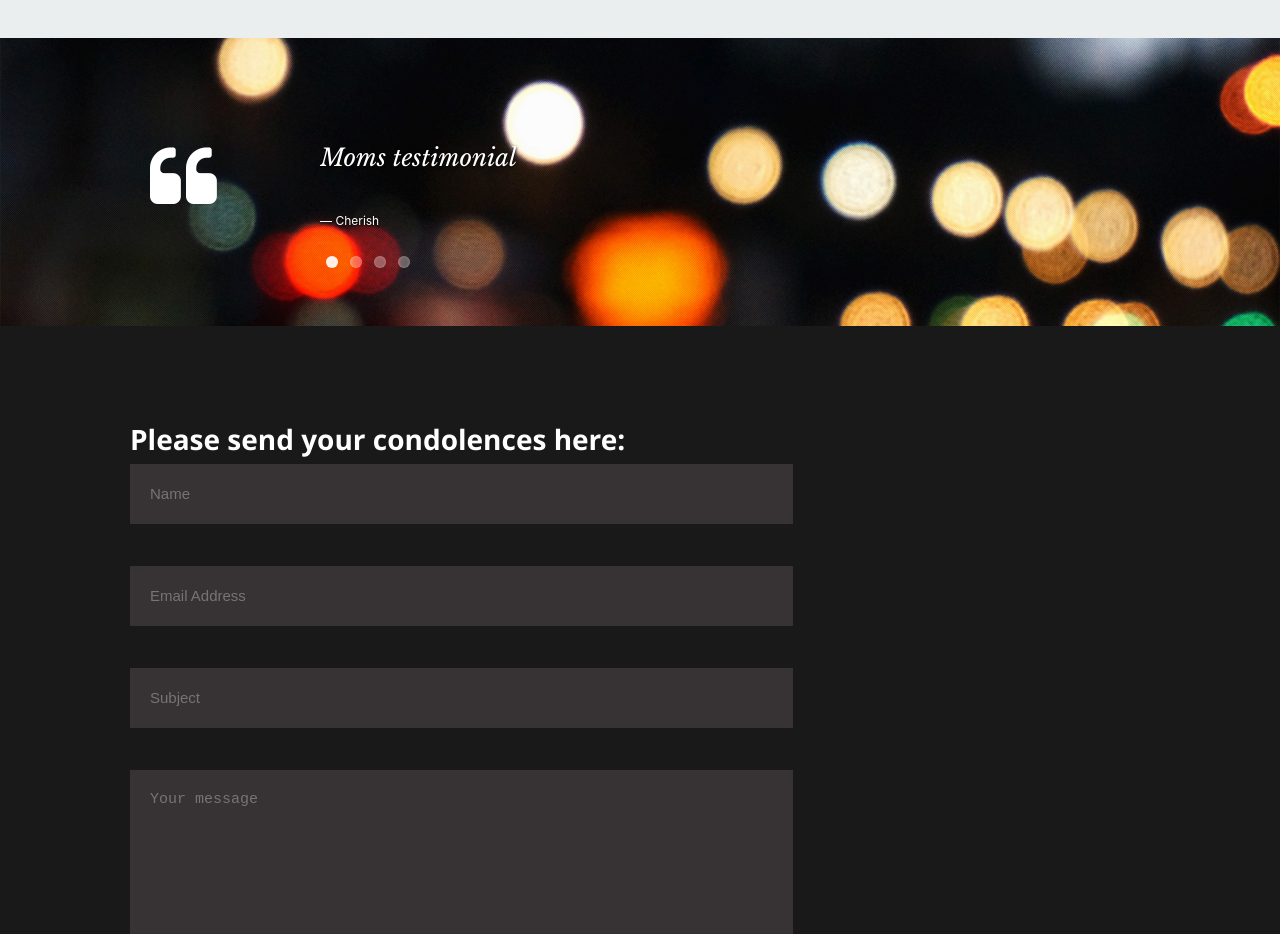
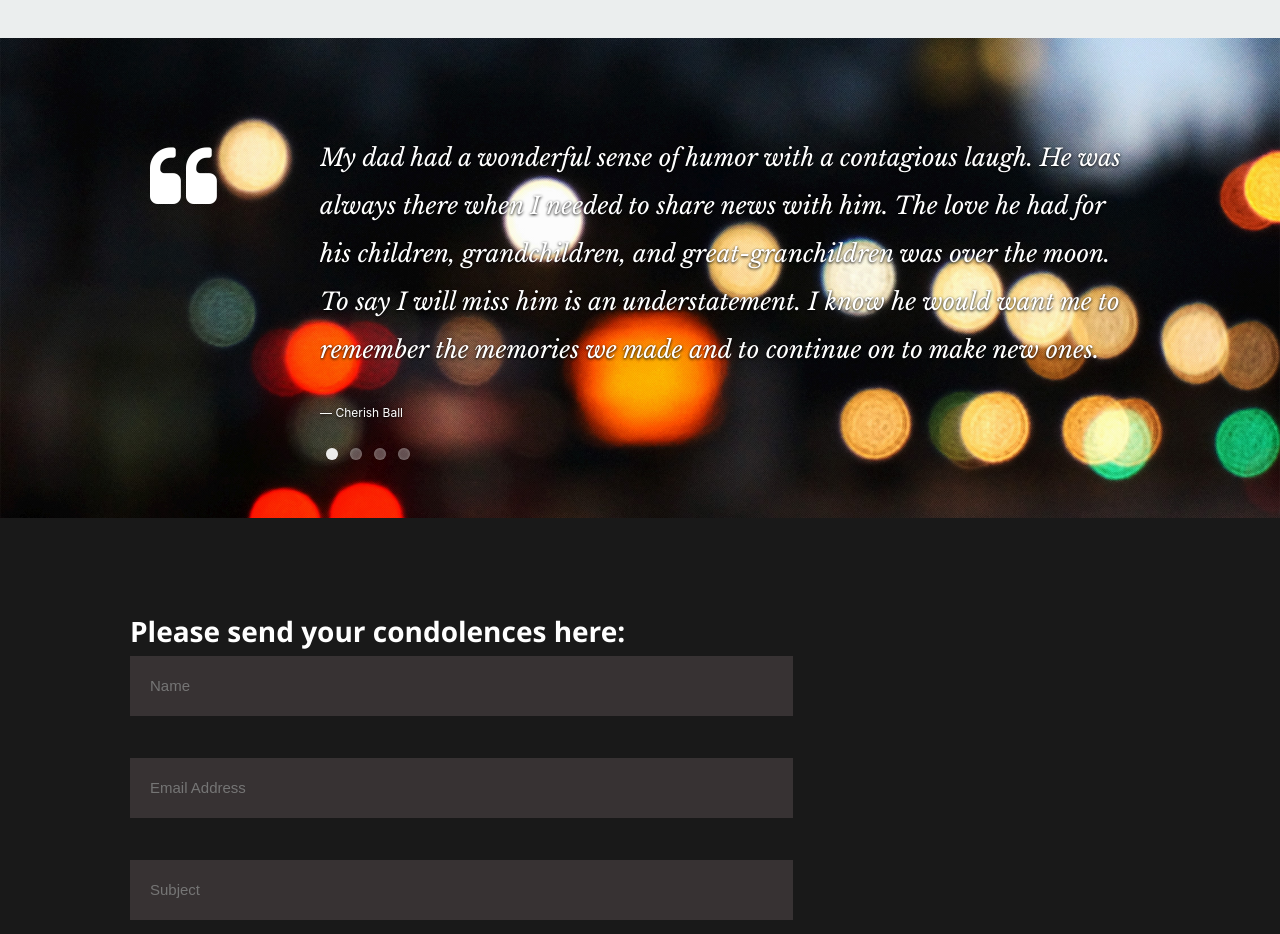
Before and after one commit to Jason-Wynkoop/Jim-Ball-Site, a React (Create React App) app: page / in a window 1280 px wide. Shown: the part 2320-3254 px from the top of the page. Built offline with nearby package versions, Linux system fonts and the light colour scheme.

Commit message:
few changes

```diff
--- a/src/components/Header.js
+++ b/src/components/Header.js
@@ -22,7 +22,7 @@ export default class Header extends Component {
                <h1 className="responsive-headline">{siteData.name}</h1>
                <h3 style={{color:'#fff', fontFamily:'sans-serif '}}>{siteData.role}{siteData.description}
                <div className="video-container">
-              <iframe title="Live Link"  src="https://www.youtube.com/embed/9NUMiHDbqAU" frameborder="0" allow="accelerometer; autoplay; clipboard-write; encrypted-media; gyroscope; picture-in-picture" allowfullscreen></iframe>
+              <iframe title="Live Link"   src="https://www.youtube.com/embed/9NUMiHDbqAU" frameborder="0" allow="accelerometer; autoplay; clipboard-write; encrypted-media; gyroscope; picture-in-picture" allowfullscreen></iframe>
             </div>
                </h3>
             </div>
--- a/src/siteData.js
+++ b/src/siteData.js
@@ -58,8 +58,8 @@ let siteData = {
 
     "testimonials":[
       {
-        "description":"Moms testimonial",
-        "name":"Cherish"
+        "description":"My dad had a wonderful sense of humor with a contagious laugh.  He was always there when I needed to share news with him.  The love he had for his children, grandchildren, and great-granchildren was over the moon.  To say I will miss him is an understatement.  I know he would want me to remember the memories we made and to continue on to make new ones.",
+        "name":"Cherish Ball"
       },
       {
         "description":"Johnny testimonial",
```
Also changed, not shown: 1 other file (tests, documents, lock files or other folders).
